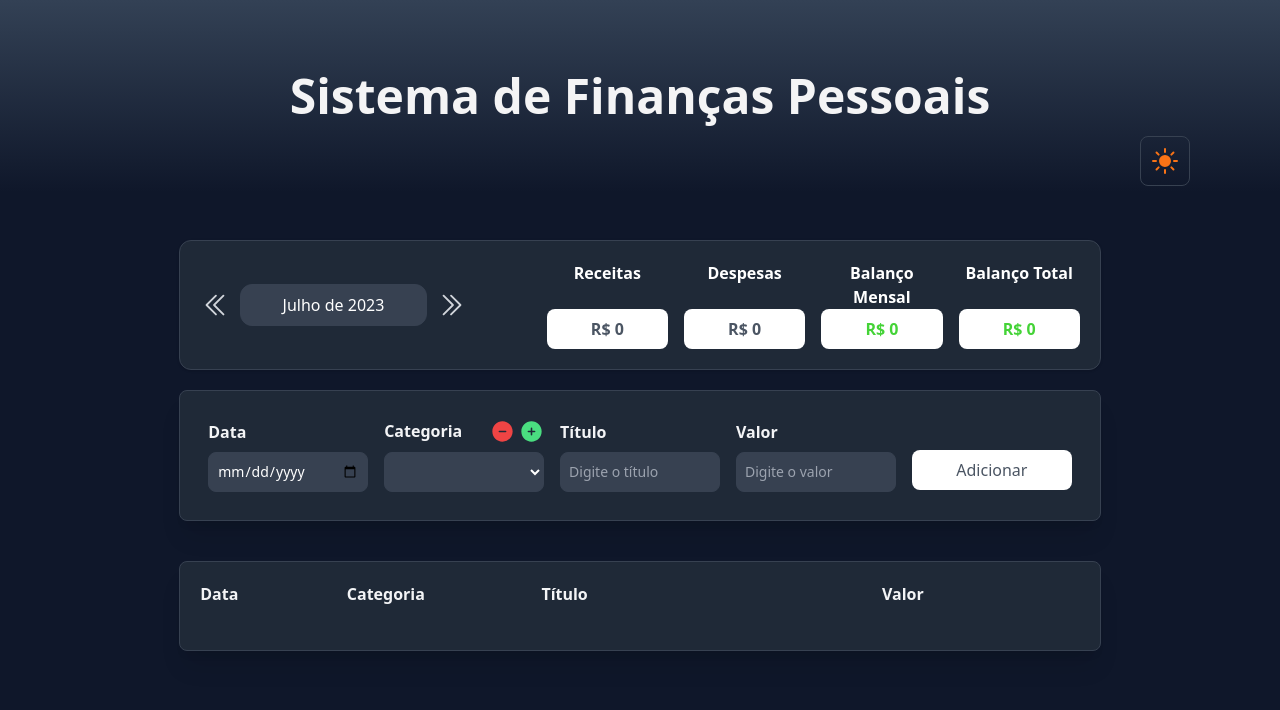
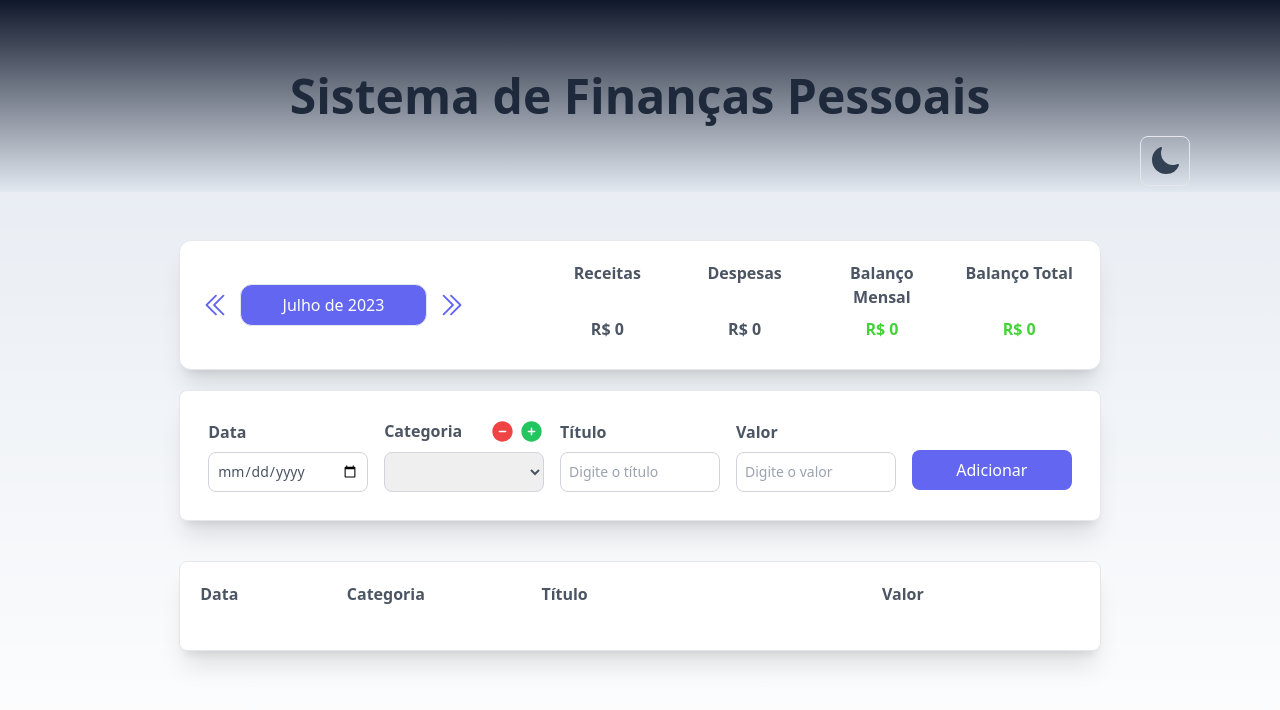
Before and after one commit to Lucasdias067/myFinance, a Next.js app: page / in a window 1280 px wide. Shown: the top 710 px of the page. Built offline with nearby package versions, Linux system fonts and the light colour scheme.

Commit message:
feat: new features added

```diff
--- a/src/app/Toggletheme/index.tsx
+++ b/src/app/Toggletheme/index.tsx
@@ -5,25 +5,31 @@ import { useEffect } from 'react';
 export default function ToggleTheme() {
   useEffect(() => {
     const systemPreference = window.matchMedia(
-      '(prefers-color-scheme: light)'
+      '(prefers-color-scheme: dark)'
     ).matches;
     const pageClasses = document.documentElement.classList;
+    const darkClass = localStorage.getItem('theme') === 'dark';
 
-    systemPreference && pageClasses.add('dark');
+    systemPreference && darkClass && pageClasses.add('dark');
   }, []);
 
-  const toggle = () => {
-    document.documentElement.classList.toggle('dark');
-  };
+  function handleToggle() {
+    const myClasses = document.documentElement.classList;
+    myClasses.toggle('dark');
+    localStorage.setItem(
+      'theme',
+      myClasses.contains('dark') ? 'dark' : 'light'
+    );
+  }
 
   return (
     <div className='absolute right-[7%] top-[20%] w-max rounded-lg border p-2 dark:border-gray-700 sm:block md:top-[17%]'>
       <MoonIcon
-        onClick={toggle}
+        onClick={handleToggle}
         className='h-8 cursor-pointer text-slate-700 dark:hidden'
       />
       <SunIcon
-        onClick={toggle}
+        onClick={handleToggle}
         className='hidden h-8 cursor-pointer text-white dark:block dark:text-orange-500'
       />
     </div>
--- a/src/components/InputArea/index.tsx
+++ b/src/components/Form/index.tsx
@@ -8,7 +8,7 @@ type Props = {
   onAdd: (item: Item) => void;
 };
 
-export default function FormArea({ onAdd }: Props) {
+export default function Form({ onAdd }: Props) {
   const [categoryKey, setCategoryKey] = useState('');
   const [modal, setModal] = useState({
     addCategoryModal: false,
@@ -116,8 +116,8 @@ export default function FormArea({ onAdd }: Props) {
     );
     if (isCategoryActive) return alert('Remova os itens da categoria primeiro');
 
-    const key = removingCategory[theNewCategory[0]];
-    delete removingCategory[key.title];
+    const removingCategoryKey = removingCategory[theNewCategory[0]];
+    delete removingCategory[removingCategoryKey.title];
     setNewCategory({ ...removingCategory });
     localStorage.setItem('category', JSON.stringify(newCategory));
     setModal({ ...modal, removeCategoryModal: !removeCategoryModal });
--- a/src/components/InfoArea/index.tsx
+++ b/src/components/Info/index.tsx
@@ -11,7 +11,7 @@ type InfoAreaProps = {
   expenseTotal: number;
 };
 
-export default function InfoArea({
+export default function Info({
   currentMonth,
   onMonthChange,
   income,
--- a/src/components/ListArea/index.tsx
+++ b/src/components/List/index.tsx
@@ -6,7 +6,7 @@ type ListProps = {
   filteredList: Item[];
 };
 
-export default function ListArea({ filteredList }: ListProps) {
+export default function List({ filteredList }: ListProps) {
   return (
     <div className='my-10 w-full max-w-[370px] rounded-lg border bg-white py-5 pl-2 shadow-xl dark:border-gray-700 dark:bg-gray-800 md:mx-[5%] md:w-[90%]  md:max-w-7xl md:p-5 lg:mx-0'>
       <ColumnItem />
--- a/src/components/Main.tsx
+++ b/src/components/Main.tsx
@@ -1,8 +1,8 @@
 'use client';
 import { useEffect, useState } from 'react';
-import InfoArea from '@/components/InfoArea';
-import FormArea from '@/components/InputArea';
-import ListArea from '@/components/ListArea';
+import Info from '@/components/Info';
+import Form from '@/components/Form';
+import List from '@/components/List';
 import { filterListByMonth, getCurrentMonth } from '@/helpers/dateFilter';
 import { Item } from '@/types/Types';
 import { useFormContext } from '@/context/FormContext';
@@ -105,7 +105,7 @@ export default function Main() {
     >
       <MainHeader />
       <section className='mt-7 flex max-w-4xl flex-col items-center lg:min-w-[1024px]'>
-        <InfoArea
+        <Info
           currentMonth={currentMonth}
           onMonthChange={handleMonthChange}
           income={income}
@@ -113,8 +113,8 @@ export default function Main() {
           incomeTotal={incomeTotal}
           expenseTotal={expenseTotal}
         />
-        <FormArea onAdd={handleAddItem} />
-        <ListArea filteredList={filteredList} />
+        <Form onAdd={handleAddItem} />
+        <List filteredList={filteredList} />
       </section>
     </main>
   );
--- a/src/context/FormContext.tsx
+++ b/src/context/FormContext.tsx
@@ -3,14 +3,14 @@ import { categories } from '@/data/categories';
 import { Category, Item, childrenProps } from '@/types/Types';
 import { useContext, createContext, useState } from 'react';
 
-interface categoryContextProps {
+interface IcategoryContext {
   newCategory: Category;
   setNewCategory: React.Dispatch<React.SetStateAction<Category>>;
   list: Item[];
   setList: React.Dispatch<React.SetStateAction<Item[]>>;
 }
 
-const FormContext = createContext({} as categoryContextProps);
+const FormContext = createContext({} as IcategoryContext);
 
 export default function FormProvider({ children }: childrenProps) {
   const [newCategory, setNewCategory] = useState<Category>(categories);
```
Also changed, not shown: src/components/Form/addModal/index.tsx (renamed from src/components/InputArea/addModal/index.tsx), src/components/Form/removeModal/index.tsx (renamed from src/components/InputArea/removeModal/index.tsx), src/components/Info/DatePicker/index.tsx (renamed from src/components/InfoArea/DatePicker/index.tsx), src/components/Info/InfoItem/index.tsx (renamed from src/components/InfoArea/InfoItem/index.tsx), src/components/List/ColumnItem/index.tsx (renamed from src/components/ListArea/ColumnItem/index.tsx), src/components/List/ListItem/index.tsx (renamed from src/components/ListArea/ListItem/index.tsx).
